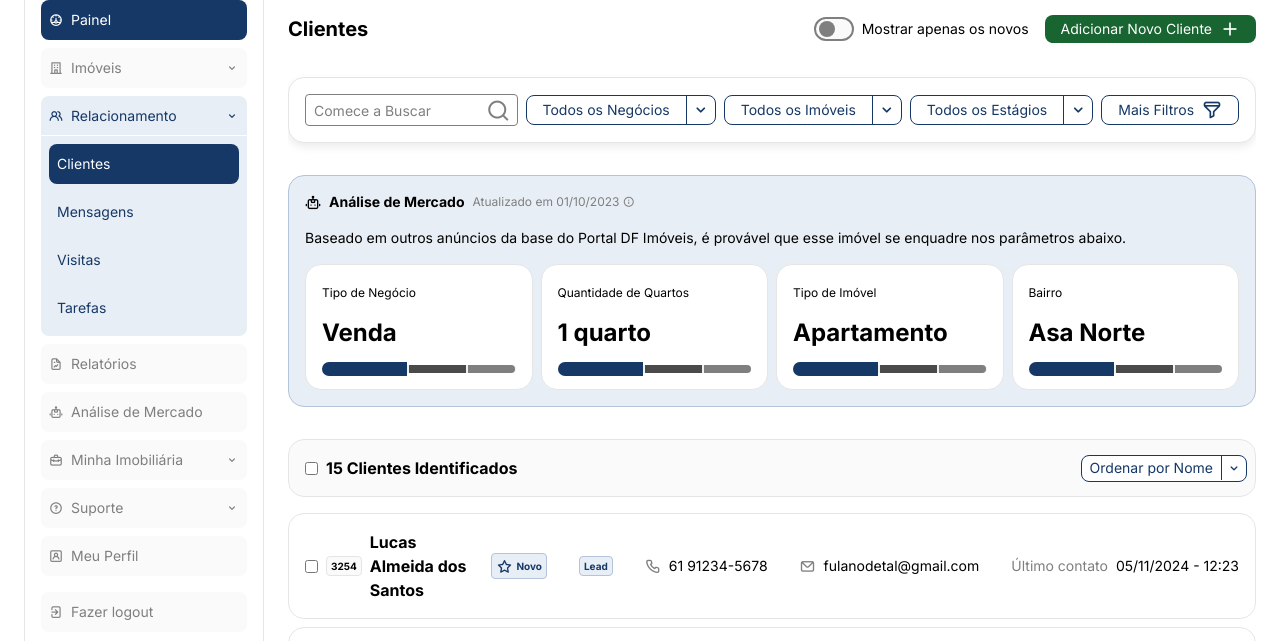
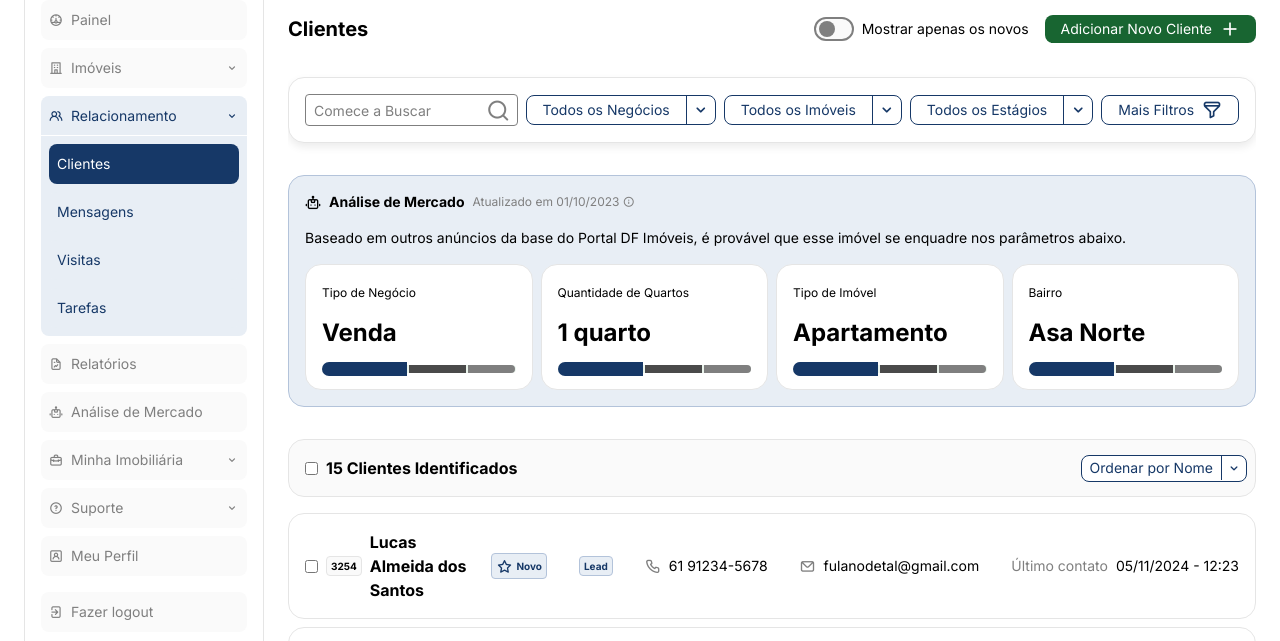
Before and after one commit to gustaTimipro/ui-painel, a plain HTML site: page pages/clientes.html in a window 1280 px wide. Shown: the part 83-724 px from the top of the page. Drawn offline with nearby package versions, Linux system fonts and the light colour scheme.

Commit message:
link menu active client

```diff
--- a/pages/clientes.html
+++ b/pages/clientes.html
@@ -28,7 +28,7 @@
                 </div>
 
                 <div class="menu-items">
-                    <a href="home.html" class="menu-item simple active label-large">
+                    <a href="home.html" class="menu-item simple label-large">
                         <i class="uil uil-dashboard"></i>
                         <span>Painel</span>
                     </a>
```
